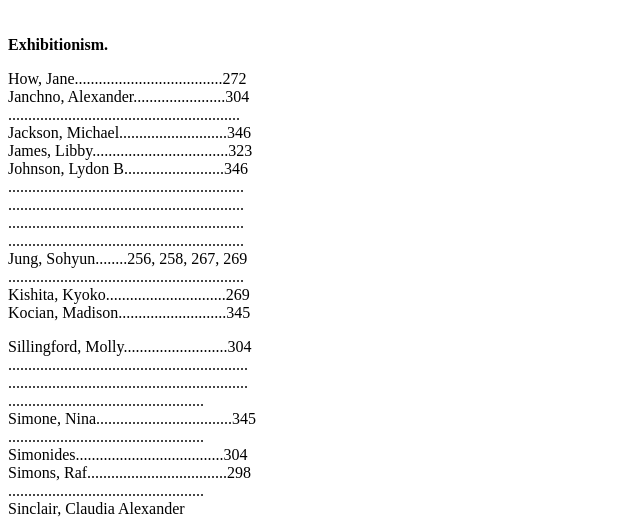
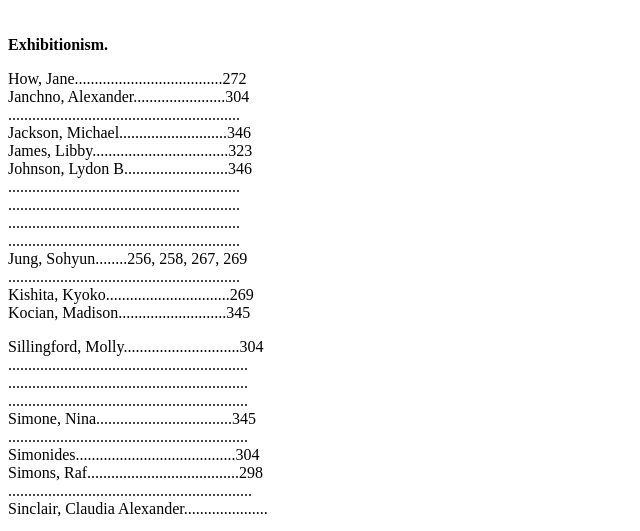
Before and after one commit to paigejohnston/magazine, a plain HTML site: page index.html in a window 1280 px wide. Shown: the part 269-800 px from the top of the page, without its empty margins (0-640 px from the left). Drawn offline with Linux system fonts and the light colour scheme.

Commit message:
Update index.html

```diff
--- a/index.html
+++ b/index.html
@@ -1,9 +1,6 @@
 <html>
 <head>
- <meta charset="uft-8">
- <meta name="viewpoint" content="initial-scale=1'>
   <title> Magazine</title>
-	<link rel="stylesheet" href="site.css">
 </head>
 <body>
   <div class="sm-page">
@@ -12,8 +9,7 @@
       <br><br><br><br>
       <h5><div class="sm-credit"> Issue n" 16</div> </h5>
       <h5>
-        <div class="sm-credit--full-width">Autumn and Winter 2017
-        </div>
+        <div class="sm-credit--full-width">Autumn and Winter 2017</div>
       </h5>
       <br> <br> <br> <br>
       </p>
@@ -29,27 +25,27 @@
         ..........................................................<br>
         Jackson, Michael...........................346<br>
         James, Libby..................................323<br>
-        Johnson, Lydon B.........................346<br>
-        ...........................................................<br>
-        ...........................................................<br>
-        ...........................................................<br>
-        ...........................................................<br>
+        Johnson, Lydon B..........................346<br>
+        ..........................................................<br>
+        ..........................................................<br>
+        ..........................................................<br>
+        ..........................................................<br>
         Jung, Sohyun........256, 258, 267, 269<br>
-        ...........................................................<br>
-        Kishita, Kyoko..............................269<br>
+        ..........................................................<br>
+        Kishita, Kyoko...............................269<br>
           Kocian, Madison...........................345</p>
       </div>
        <div class="sm-para-2">
-         <p>Sillingford, Molly..........................304<br>
+         <p>Sillingford, Molly.............................304<br>
          ............................................................<br>
          ............................................................<br>
-         .................................................<br>
+         ............................................................<br>
          Simone, Nina..................................345<br>
-         .................................................<br>
-         Simonides.....................................304<br>
-           Simons, Raf...................................298<br>
-         .................................................<br>
-         Sinclair, Claudia Alexander</p>
+............................................................<br>
+         Simonides........................................304<br>
+           Simons, Raf......................................298<br>
+         .............................................................<br>
+         Sinclair, Claudia Alexander.....................</p>
       </div>
     </div>
 
@@ -58,8 +54,6 @@
 
 
 </div>
-  </div>
-
 
 <footer class="sm-footer">
 		<div class="sm-button">
@@ -74,6 +68,7 @@
 			<a href="#" class="js-sm-colour">Colour</a>
 		</div>
 	</footer>
+  </div>
 
 <script src=">https://cdnjs.cloudflare.com/ajax/libs/jquery/3.4.1/jquery.min.js</script>
 <script src="site.js"></script>
```
